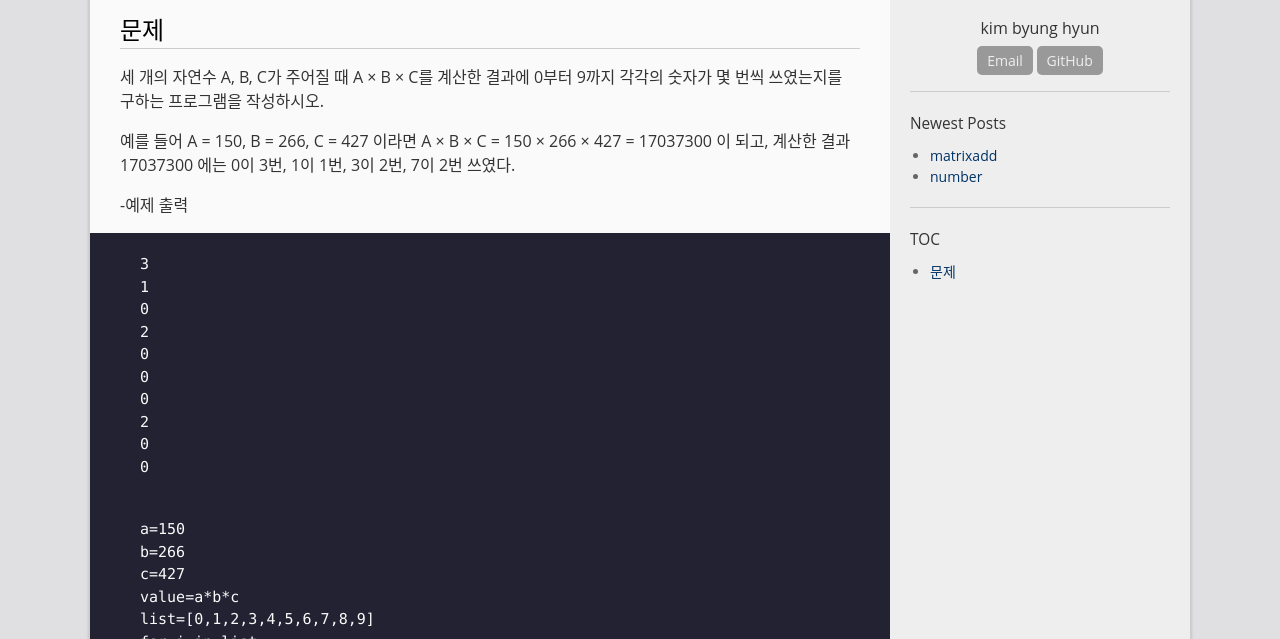
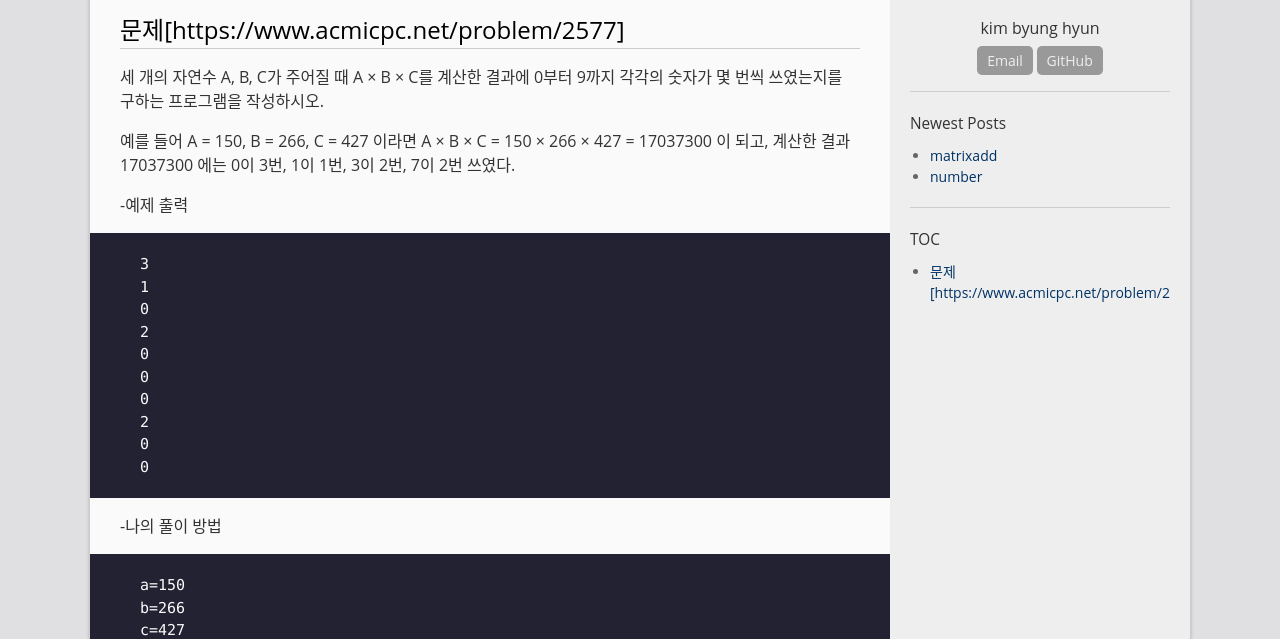
Before and after one commit to bh6366632/bh6366632.github.com, a Jekyll site: the page built from _posts/2024-04-04-number.md, in a window 1280 px wide and 900 px high, cut to the strip 261-900 px from the top of the window. Built offline with Jekyll 4.4.1, drawn with Linux system fonts in a browser that asks for light colours; part of the change alters nothing that is shown.

Commit message:
Update 2024-04-04-number.md

````diff
--- a/_posts/2024-04-04-number.md
+++ b/_posts/2024-04-04-number.md
@@ -5,7 +5,7 @@ date:   2024-04-04 07:00
 categories: PYTHON
 permalink: /archivers/number
 ---
-# 문제
+# 문제[https://www.acmicpc.net/problem/2577]
 세 개의 자연수 A, B, C가 주어질 때 A × B × C를 계산한 결과에 0부터 9까지 각각의 숫자가 몇 번씩 쓰였는지를 구하는 프로그램을 작성하시오.
 
 예를 들어 A = 150, B = 266, C = 427 이라면 A × B × C = 150 × 266 × 427 = 17037300 이 되고, 계산한 결과 17037300 에는 0이 3번, 1이 1번, 3이 2번, 7이 2번 쓰였다.
@@ -24,6 +24,7 @@ permalink: /archivers/number
 0
 0
 ```
+-나의 풀이 방법
 
 ```ptchon
 a=150
````
